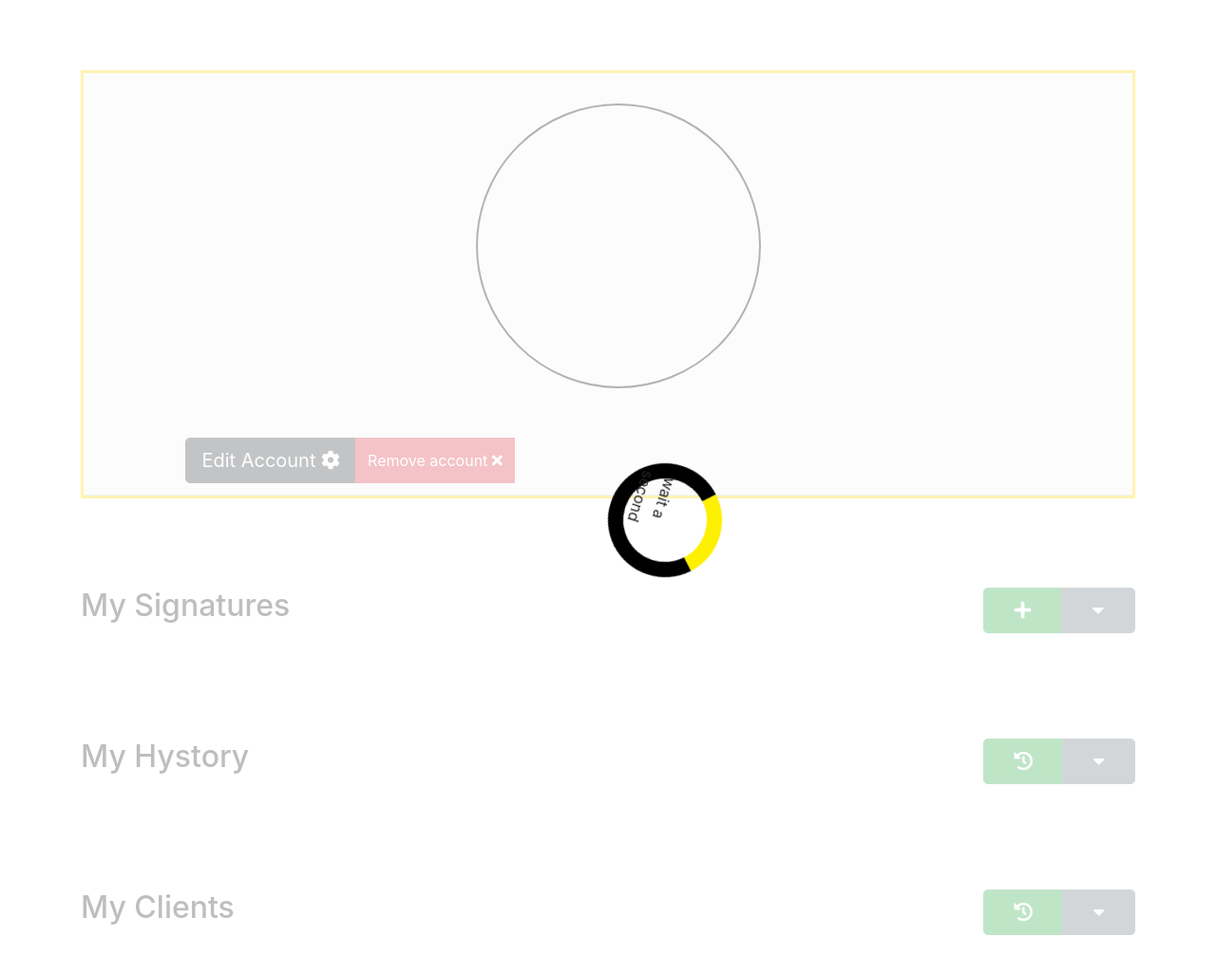
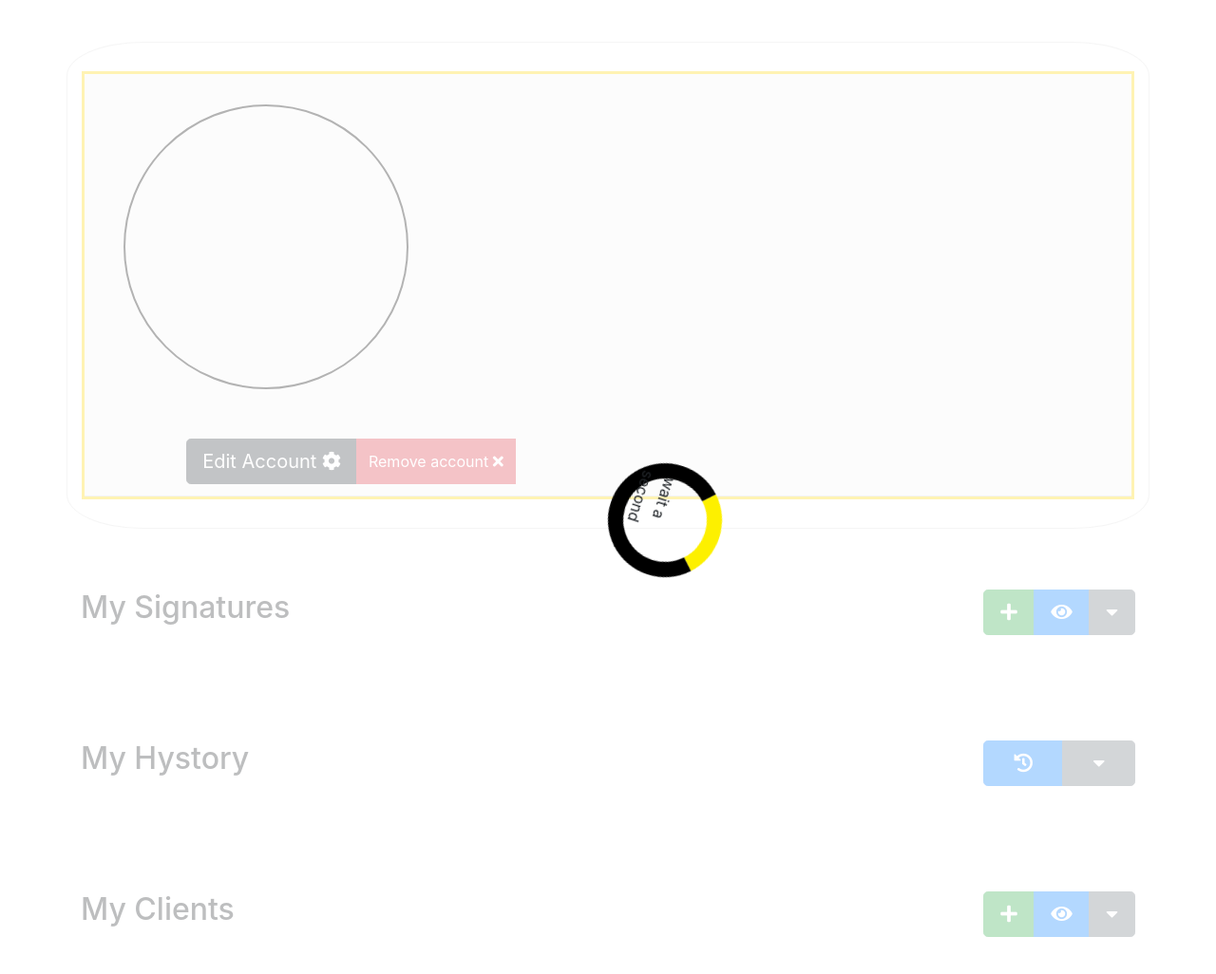
Before and after one commit to GiullianoRossi1987/lpgp-new, a PHP site: page /my_account.html in a window 1280 px wide. Shown: the part 71-1097 px from the top of the page at 95% size. Run offline with PHP 8.4, Linux system fonts and the light colour scheme; some libraries are stand-ins or nearby versions.

Commit message:
Working on the profile page style

```diff
--- a/css/account.css
+++ b/css/account.css
@@ -62,6 +62,12 @@
 	transition: border 1.2s ease-in-out background-color 1.2s ease-out;
 }
 
+.separator .content .row .bt-caret .toggler-caret::before{
+    content: "\f0d7";
+    font-family: "Font Awesome 5 Free";
+    font-weight: 900;
+}
+
 .account-separator > .content > h2,
 .account-separator > .content > a{
     color: initial !important;
@@ -77,14 +83,12 @@
 	border-bottom: none !important;
 }
 
-.account-separator .selected-separator .content *{ color: #fdff00 !important;}
-.account-separator .selected-separator .content::after{ content: "\f0d8" !important; }
-.account-separator .selected-separator{ background-color: black; }
+.selected-separator .content .row .text-data{ color: #fdff00 !important;}
+.selected-separator .content .row .bt-caret .toggler-caret::before{ content: "\f0d8" !important; }
+.selected-separator .content{ background-color: black; }
 
 .account-separator .content h2::after{
-    content: "\f0d7";
-    font-family: "Font Awesome 5 Free";
-    font-weight: 900;
+
     /* padding-right: 20px; */
     float: right;
 	transition: content 1.3s ease-in-out;
@@ -96,8 +100,19 @@
 
 
 .section{
-    padding: 10px 12px;
+    /* padding: 10px 12px; */
     border: 1px solid black;
+    align-content: center;
+    background-color: #ccc;
+}
+
+.section > *{
+    width: 700px;
+    height: auto;
+    align-self: center;
+    margin-left: auto;
+    margin-right: auto;
+    margin-top: 10px;
 }
 
 #img-user{
--- a/my_account.html
+++ b/my_account.html
@@ -50,10 +50,10 @@
             <div class="col-12 clear-content">
                 <div class="container user-data-con" >
 					<div class="main-row row">
-                        <div class="main-col col-12 card" style="; border: none;">
+                        <div class="main-col col-12 card">
                             <div class="container data-container">
                                 <div class="main-row row card-header">
-                                    <div class="img-cont card-img-top" style="margin-left: 35%; padding: 20px 21px;">
+                                    <div class="img-cont card-img-top" style="margin-left: auto; margin-right: auto; padding: 20px 21px;">
                                         <div id="img-user"></div>
                                     </div>
                                     <br>
@@ -106,13 +106,16 @@
                         <div class="row separator">
                             <div class="content col-sm-12 col-md-12">
                                 <div class="row">
-                                    <h2 class="col-md-10">My Signatures</h2>
+                                    <h2 class="col-md-10 text-data">My Signatures</h2>
                                     <div class="col-md-2 btn-group">
                                         <a href="#" class="btn btn-lg btn-success" role="button">
                                             <span class="fas fa-plus"></span>
                                         </a>
-                                        <a href="#signatures-section" class="btn btn-lg bt-caret btn-secondary" data-toggle="collapse" aria-controls="signatures-section" aria-expanded="false">
-                                            <span class="fas fa-caret-down"></span>
+                                        <a href="my_signatures.php" class="btn btn-primary btn-lg" role="button">
+                                            <span class="fas fa-eye"></span>
+                                        </a>
+                                        <a href="#signatures-section" class="btn btn-lg  bt-caret btn-secondary" data-toggle="collapse" aria-controls="signatures-section" aria-expanded="false">
+                                            <span class="toggler-caret"></span>
                                         </a>
                                     </div>
                                 </div>
@@ -126,13 +129,13 @@
                         <div class="row separator">
                             <div class="content col-sm-12 col-md-12">
                                 <div class="row">
-                                    <h2 class="col-md-10">My Hystory</h2>
+                                    <h2 class="col-md-10 text-data">My Hystory</h2>
                                     <div class="col-md-2 btn-group">
-                                        <a href="my-history.php" class="btn btn-lg btn-success" role="button">
+                                        <a href="my-history.php" class="btn btn-lg btn-primary" role="button">
                                             <span class="fas fa-history"></span>
                                         </a>
                                         <a href="#history-section" class="btn btn-lg bt-caret btn-secondary" data-toggle="collapse" aria-controls="signatures-section" aria-expanded="false">
-                                            <span class="fas fa-caret-down"></span>
+                                            <span class="toggler-caret"></span>
                                         </a>
                                     </div>
                                 </div>
@@ -146,13 +149,16 @@
                         <div class="row separator">
                             <div class="content col-sm-12 col-md-12">
                                 <div class="row">
-                                    <h2 class="col-md-10">My Clients</h2>
+                                    <h2 class="col-md-10 text-data">My Clients</h2>
                                     <div class="col-md-2 btn-group">
-                                        <a href="my-history.php" class="btn btn-lg btn-success" role="button">
-                                            <span class="fas fa-history"></span>
+                                        <a href="create-client.php" class="btn btn-lg btn-success" role="button">
+                                            <span class="fas fa-plus"></span>
+                                        </a>
+                                        <a href="my-clients.php" class="btn btn-lg btn-primary" role="button">
+                                            <span class="fas fa-eye"></span>
                                         </a>
                                         <a href="#clients-section" class="btn btn-lg bt-caret btn-secondary" data-toggle="collapse" aria-controls="signatures-section" aria-expanded="false">
-                                            <span class="fas fa-caret-down"></span>
+                                            <span class="toggler-caret"></span>
                                         </a>
                                     </div>
                                 </div>
@@ -426,7 +432,7 @@
             }
         });
 
-        $(document).on("click", ".account-separator .content", function(){
+        $(document).on("click", ".separator", function(){
             $(this).toggleClass("selected-separator");
         });
 
@@ -487,10 +493,15 @@
                     data: {get: JSON.stringify({id_proprietary: data["cd_proprietary"]})},
                     dataType: "json",
                     success: function(resp){
+                        if(resp.length == 0){
+
+                        }
+                        else{
                             $("#signatures-section").empty();
                             for(var i = 0; i < 5; ++i){
                                 if(i > resp.length || resp[i] == undefined) break;
                                 else genSignatureCard(resp[i], "signatures-section");
+                            }
                         }
                     },
                     error: function(xhr, status, error){ console.error(error); }
@@ -500,11 +511,16 @@
                     data: {get: JSON.stringify({id_proprietary: data["cd_proprietary"]}), acesses: true},
                     dataType: "json",
                     success: function(resp){
-                        console.log(data);
+                        if(resp.length == 0){
+                            $("#clients-section").html("<h1>You don't have any clients!</h1>");
+                        }
+                        else{
+                            $("#clients-section").empty();
                             for(var i = 0; i < 5; ++i){
                                 // DEBUG: console.log(resp[i]);
                                 if(i > resp.length || resp[i] == undefined) break;
                                 else genClientCard(resp[i], "clients-section");
+                            }
                         }
                     },
                     error: function(xhr, status, error){ alert(error); }
@@ -514,11 +530,15 @@
                     data: {get: JSON.stringify({id_proprietary: data["cd_proprietary"]})},
                     dataType: "json",
                     success: function(resp){
-                        console.log(resp);
+                        if(resp.length == 0){
+                            $("#history-section").html("<h1>You don't checked any signature yet!</h1>");
+                        }
+                        else{
                             for(var i = 0; i < 5; ++i){
                                 console.log(resp[i]);
                                 if(i > resp.length || resp[i] == undefined) break;
                                 else genHistoryCard_p(resp[i], "history-section");
+                            }
                         }
                     },
                     error: function(xhr, status, error){ alert(xhr); }
```
Lines whose indentation alone changed are shown as unchanged.
